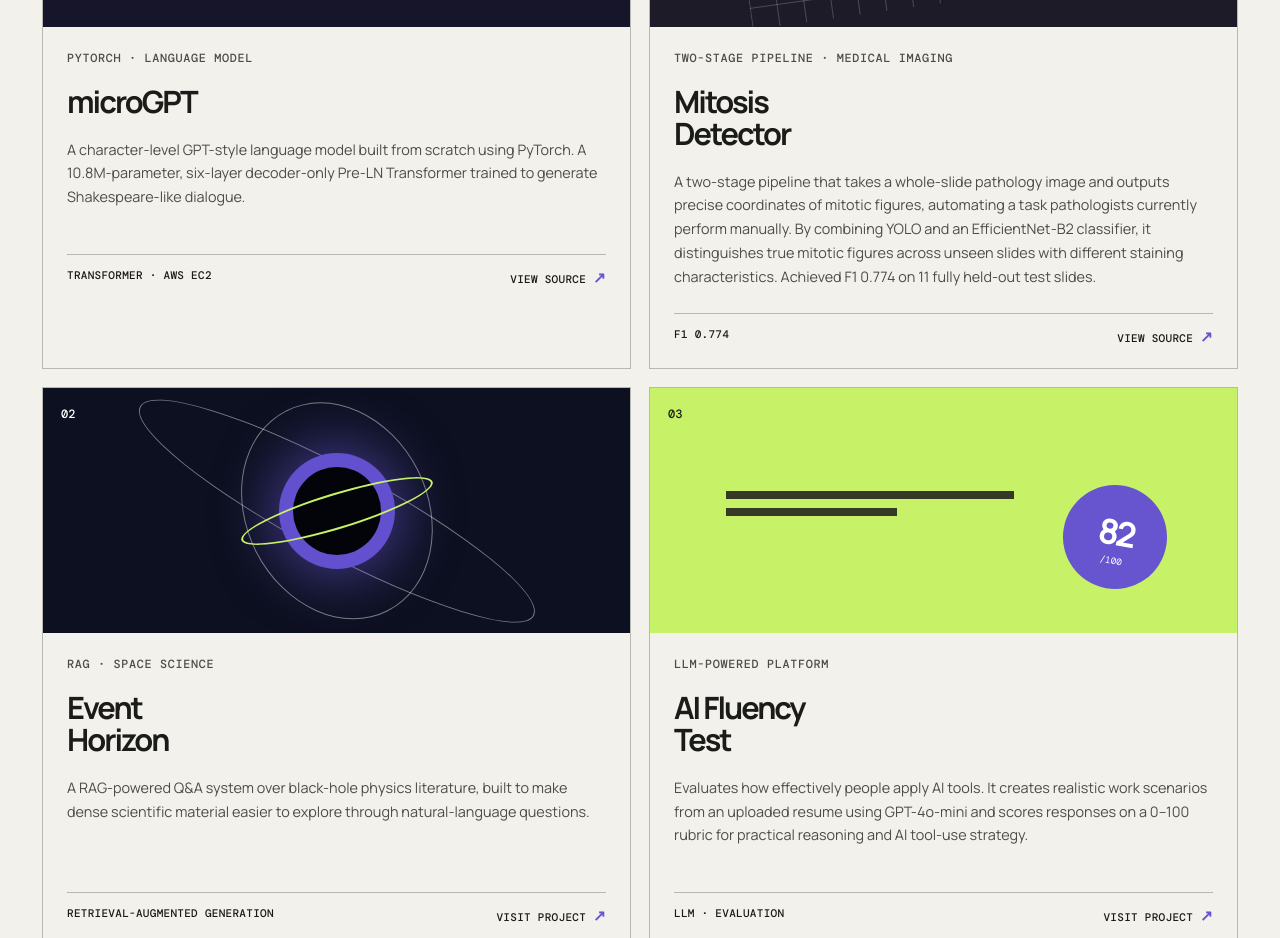
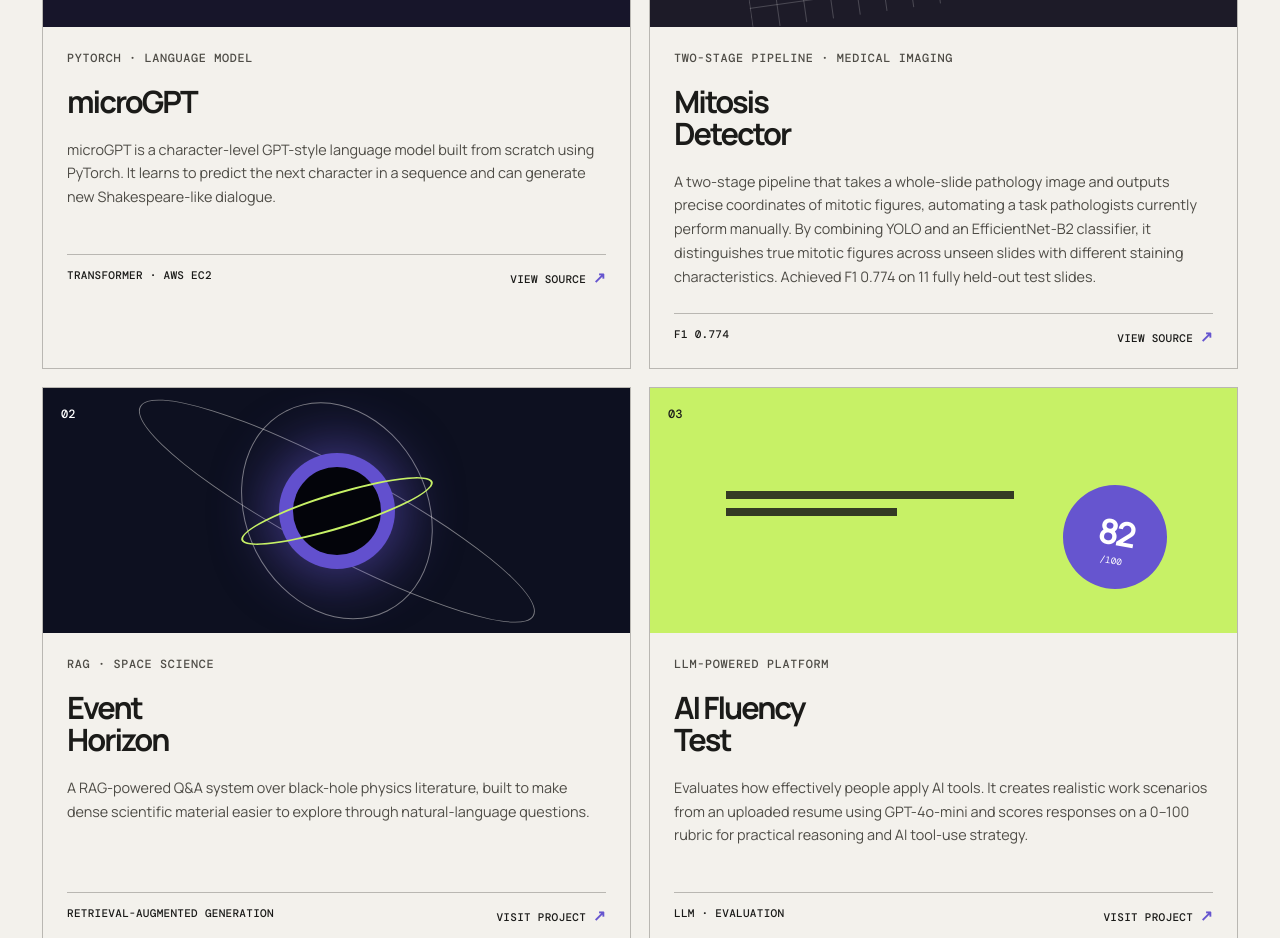
Before and after one commit to shanthan5589/shanthan5589.github.io, a plain HTML site: page index.html in a window 1280 px wide. Shown: the part 1800-2738 px from the top of the page. Drawn offline with nearby package versions, Linux system fonts and the light colour scheme.

Commit message:
Simplify microGPT project description

```diff
--- a/index.html
+++ b/index.html
@@ -65,7 +65,7 @@
       <div class="project-grid">
         <a class="project reveal" href="https://github.com/shanthan5589/microGPT" target="_blank" rel="noreferrer">
           <div class="project-visual visual-microgpt"><span>00</span><div class="token-row token-row-one"><i></i><i></i><i></i><i></i><i></i></div><div class="token-row token-row-two"><i></i><i></i><i></i><i></i></div><div class="transformer-block">GPT</div></div>
-          <div class="project-content"><p class="project-type">PyTorch &middot; Language model</p><h2>microGPT</h2><p>A character-level GPT-style language model built from scratch using PyTorch. A 10.8M-parameter, six-layer decoder-only Pre-LN Transformer trained to generate Shakespeare-like dialogue.</p><div class="project-meta"><span>Transformer &middot; AWS EC2</span><span>View source <b>&nearr;</b></span></div></div>
+          <div class="project-content"><p class="project-type">PyTorch &middot; Language model</p><h2>microGPT</h2><p>microGPT is a character-level GPT-style language model built from scratch using PyTorch. It learns to predict the next character in a sequence and can generate new Shakespeare-like dialogue.</p><div class="project-meta"><span>Transformer &middot; AWS EC2</span><span>View source <b>&nearr;</b></span></div></div>
         </a>
         <a class="project reveal" href="https://github.com/shanthan5589/mitosis-detector" target="_blank" rel="noreferrer">
           <div class="project-visual visual-mitosis"><span>01</span><div class="scan-grid"></div><div class="scan-cell cell-a"></div><div class="scan-cell cell-b"></div><div class="scan-cell cell-c"></div></div>
```
